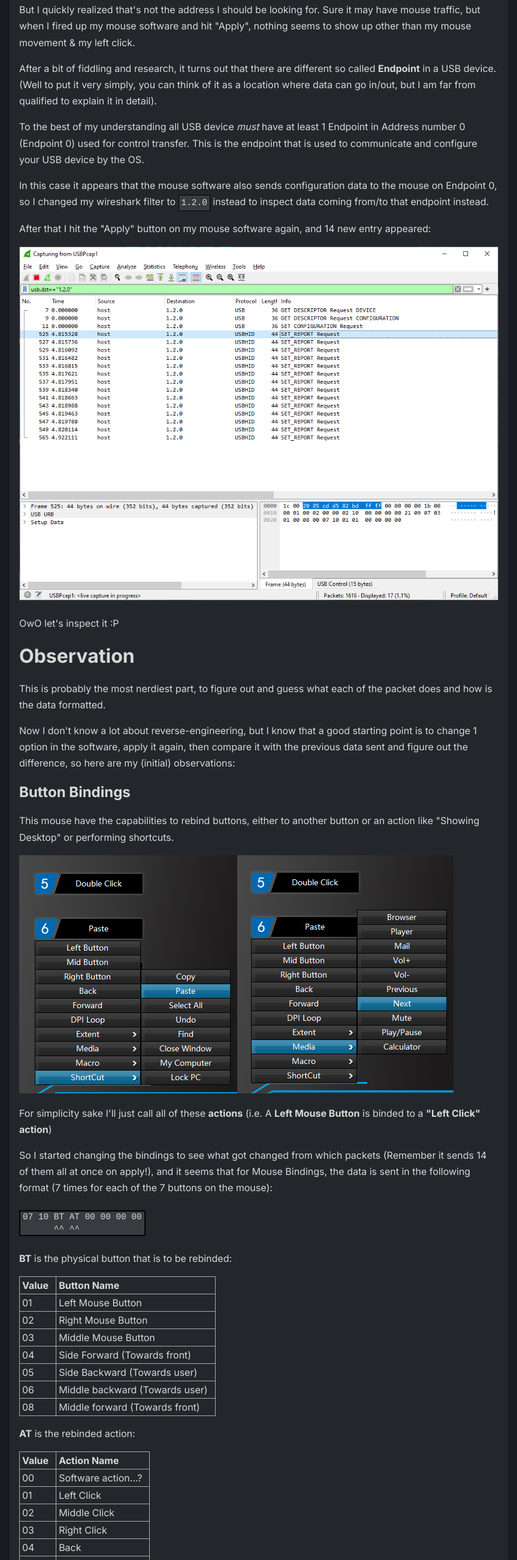
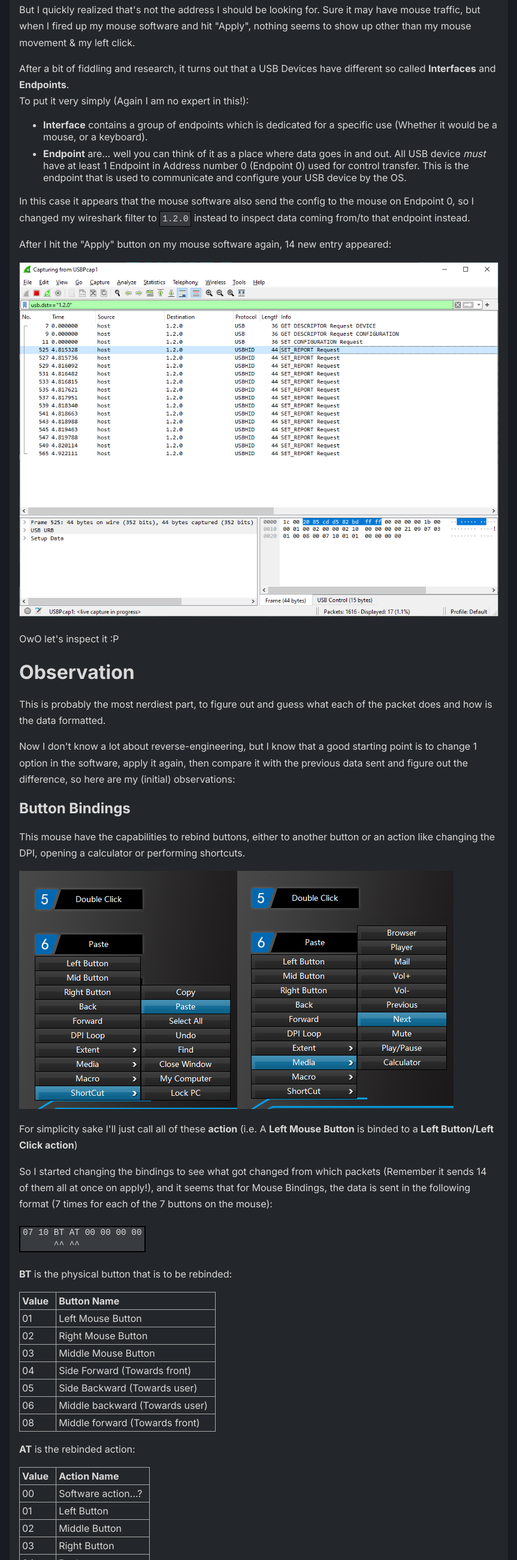
Before and after one commit to Kenny-Hui/blog-11ty, an Eleventy site: page content/blog/2024-05-13-reverse-engineering-a-mouse/index.md in a window 1280 px wide. Shown: the part 7957-10558 px from the top of the page at 60% size, without its empty margins (208-1071 px from the left). Built offline with nearby package versions, Linux system fonts and the light colour scheme; Eleventy itself is replaced by a stand-in of ours; code samples lack their colours; files that its build step writes are made by us from their sources; files whose address does not match are found by name.

Commit message:
more english

````diff
--- a/content/blog/2024-05-13-reverse-engineering-a-mouse/index.md
+++ b/content/blog/2024-05-13-reverse-engineering-a-mouse/index.md
@@ -86,13 +86,15 @@ I am no genius so I just moved my mouse and see which address it's coming from,
 
 But I quickly realized that's not the address I should be looking for. Sure it may have mouse traffic, but when I fired up my mouse software and hit "Apply", nothing seems to show up other than my mouse movement & my left click.
 
-After a bit of fiddling and research, it turns out that there are different so called **Endpoint** in a USB device. (Well to put it very simply, you can think of it as a location where data can go in/out, but I am far from qualified to explain it in detail).
+After a bit of fiddling and research, it turns out that a USB Devices have different so called **Interfaces** and **Endpoints**.
+To put it very simply (Again I am no expert in this!):
+- **Interface** contains a group of endpoints which is dedicated for a specific use (Whether it would be a mouse, or a keyboard).
+- **Endpoint** are... well you can think of it as a place where data goes in and out.
+All USB device *must* have at least 1 Endpoint in Address number 0 (Endpoint 0) used for control transfer. This is the endpoint that is used to communicate and configure your USB device by the OS.
 
-To the best of my understanding all USB device *must* have at least 1 Endpoint in Address number 0 (Endpoint 0) used for control transfer. This is the endpoint that is used to communicate and configure your USB device by the OS.
+In this case it appears that the mouse software also send the config to the mouse on Endpoint 0, so I changed my wireshark filter to `1.2.0` instead to inspect data coming from/to that endpoint instead.
 
-In this case it appears that the mouse software also sends configuration data to the mouse on Endpoint 0, so I changed my wireshark filter to `1.2.0` instead to inspect data coming from/to that endpoint instead.
-
-After that I hit the "Apply" button on my mouse software again, and 14 new entry appeared:
+After I hit the "Apply" button on my mouse software again, 14 new entry appeared:
 
 {% image "./wireshark_on_apply.png", "Wireshark Window, with a list of usb packets appearing after clicking the Apply button in the mouse software" %}
 
@@ -104,13 +106,13 @@ This is probably the most nerdiest part, to figure out and guess what each of th
 Now I don't know a lot about reverse-engineering, but I know that a good starting point is to change 1 option in the software, apply it again, then compare it with the previous data sent and figure out the difference, so here are my (initial) observations:
 
 ## Button Bindings
-This mouse have the capabilities to rebind buttons, either to another button or an action like "Showing Desktop" or performing shortcuts.
+This mouse have the capabilities to rebind buttons, either to another button or an action like changing the DPI, opening a calculator or performing shortcuts.
 
 <a id="button-bindings">
 {% image "./mouse_binding_menus.png", "Button binding page, allowing you to not only rebind buttons, but also perform Shortcuts and perform Multimedia key input" %}
 </a>
 
-For simplicity sake I'll just call all of these **actions** (i.e. A **Left Mouse Button** is binded to a **"Left Click" action**)
+For simplicity sake I'll just call all of these **action** (i.e. A **Left Mouse Button** is binded to a **Left Button/Left Click action**)
 
 So I started changing the bindings to see what got changed from which packets (Remember it sends 14 of them all at once on apply!), and it seems that for Mouse Bindings, the data is sent in the following format (7 times for each of the 7 buttons on the mouse):
 ```
@@ -157,13 +159,13 @@ So I started changing the bindings to see what got changed from which packets (R
     <td>00</td><td>Software action...?</td>
   </tr>
   <tr>
-    <td>01</td><td>Left Click</td>
+    <td>01</td><td>Left Button</td>
   </tr>
   <tr>
-    <td>02</td><td>Middle Click</td>
+    <td>02</td><td>Middle Button</td>
   </tr>
   <tr>
-    <td>03</td><td>Right Click</td>
+    <td>03</td><td>Right Button</td>
   </tr>
   <tr>
     <td>04</td><td>Back</td>
@@ -191,7 +193,7 @@ So I started changing the bindings to see what got changed from which packets (R
   </tr>
 </table>
 
-So for example, a report about the **Left Mouse Button** binded to a **Right Click Action** would look like:
+So for example, binding the **Left Mouse Button** to a **Right Button action** would look like:
 ```
 07 10 01 03 00 00 00 00
       ^^ ^^
@@ -203,7 +205,7 @@ There's no follow up data either, *which means that the mouse would have no idea
 For now I will call `00` as **Software action**. Since the mouse have no knowledge of the action, my guesses are that it most likely relies on some interference from the mouse software.
 
 ## Something...?
-It seems that on apply, there's always this one report that is always getting sent by the software and the value never changes:
+It seems that on apply, there's always this one report that is always getting sent by the mouse software and the value never changes:
 ```
 07 11 00 00 00 00 00 00
 ```
@@ -221,7 +223,8 @@ Data sent:
          ^^
 ```
 
-**FR** appears to be a value between **00** and **1F**. Interestingly it seems to be **in +16 increments and rounded down**. (So if the Slider reads 15 in the software, it gets sent as `00`, if it's 16 it gets sent as `01`), even though the software itself makes it look like you can set an arbitrary value.
+**FR** appears to be a value between **00** and **1F**.
+Interestingly it seems to be **in +16 increments and rounded down**. (So if the Slider reads 15 in the software, it gets sent as `00`, if it's 16 it gets sent as `01`), even though the software itself makes it look like you can set an arbitrary value.
 
 I guess I did get what I paid for...
 
@@ -432,7 +435,7 @@ Hmm so it seems that the `0f` is not a static value after all and represents whi
 The number seems a bit random at first, especially when there are so many on/off combinations you can make, but soon it became clear:
 {% set section = { header: 'Computer 101', content: '
 For the uninitiated, a byte is consisted of 8 bit (1111 1111), where each bit can either be a 0 (off) or 1 (on).
-Conveniently a byte can be represented by 2 hexadecimal number. That is because each hexadecimal number is used to represent 4 bits (1111). The total combination of all these 4 bits being on/off is (4^2 = 16), which can fit exactly to a hexadecimal as a hex have 16 possible values.
+Conveniently a byte can be represented by 2 hexadecimal number. That is because each hexadecimal number is used to represent 4 bits (1111). The total combination of all these 4 bits being on/off is (4² = 16), which can fit exactly to one hexadecimal as a hex have 16 possible values.
 ' } %}
 
 {% include "section.njk" %}
@@ -485,7 +488,7 @@ I clicked the DPI+ button again, and suddenly I see data sent from an address I
 
 {% image "wireshark_1.2.2.png", "Wireshark window with bunch of USB Packet, with a highlighted packet from usb address 1.2.2" %}
 
-It turns out there's another USB Interface (Interface 1, the one we were messing with is Interface 0) for handling... some sort of "special" input from the mouse? Anyway let's take a look at the data first, which is 3 byte long:
+It turns out that 1.2.2 is Endpoint No. 2, which belongs to another USB Interface (Interface 1). It seems to be used for reporting... some sort of "special" button press from the mouse? Anyway let's take a look at the data first, which is 3 byte long:
 ```
 Button pressed: 06 f6 01
 Button released: 06 f6 80
@@ -534,7 +537,7 @@ Eventually I ended up with the following conclusion:
 **DP** is the DPI profile that should be active (00-03)
 Or **80** if the button is released. (I assume 80 is only to indicate the button is released & is not related to DPI)
 
-So what likely is the case is that the program monitors incoming data from this address, and update the active DPI accordingly to **DP** reported by the mouse.
+So what likely is the case is that the program monitors incoming data from this endpoint, and updates the active DPI accordingly to **DP** reported by the mouse.
 
 What I ended up doing in my program is to spin up another thread to monitor Interface 1 for "in-coming" data like this, then pass the data off to the UI and let it change the selected DPI.
 
````
